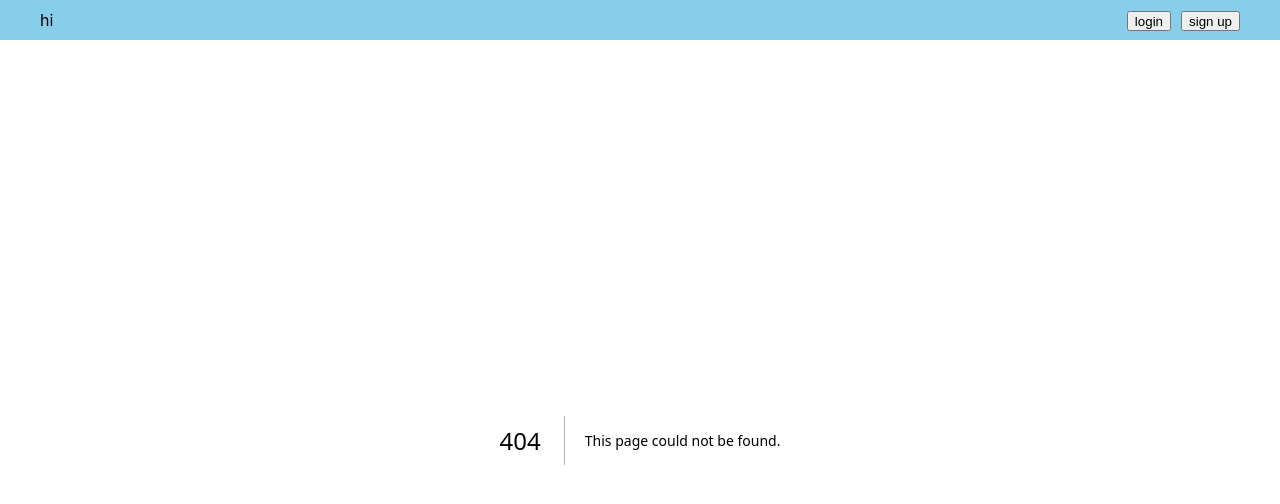
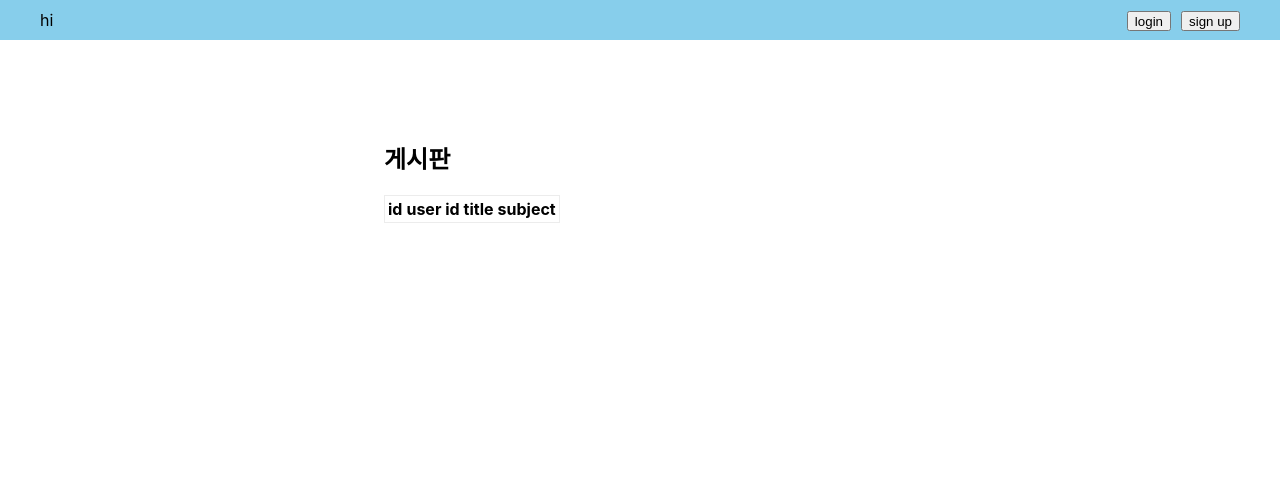
Before and after one commit to lumpenop/just_board_made_with_next.js, a Next.js app: page /board in a window 1280 px wide. Before the commit this address had no page. Shown: the top 504 px of the page. Built offline with nearby package versions, Linux system fonts and the light colour scheme.

Commit message:
feat: 게시판 페이지, 테이블 컴포넌트 추가

```diff
--- /dev/null
+++ b/components/table.tsx
@@ -0,0 +1,38 @@
+import React from "react";
+
+type DataType = {
+  userId: string;
+  title: string;
+  subject: string;
+};
+
+interface Props {
+  columns: string[];
+  data: DataType[];
+}
+
+const Table = ({ columns, data }: Props) => {
+  return (
+    <table style={{ border: "1px solid #ececec" }}>
+      <thead>
+        <tr>
+          {columns.map((column) => (
+            <th key={column}>{column}</th>
+          ))}
+        </tr>
+      </thead>
+      <tbody>
+        {data.map(({ userId, title, subject }, index) => (
+          <tr key={userId + title}>
+            <td>{index}</td>
+            <td>{userId}</td>
+            <td>{title}</td>
+            <td>{subject}</td>
+          </tr>
+        ))}
+      </tbody>
+    </table>
+  );
+};
+
+export default Table;
--- /dev/null
+++ b/pages/board.tsx
@@ -0,0 +1,15 @@
+import Table from "../components/table";
+
+const columns = ["id", "user id", "title", "subject"];
+const Board = () => {
+  return (
+    <section style={{ width: "40%", margin: "0 auto" }}>
+      <div style={{ marginTop: "100px" }}>
+        <h1>게시판</h1>
+        <Table columns={columns} data={[]} />
+      </div>
+    </section>
+  );
+};
+
+export default Board;
```
